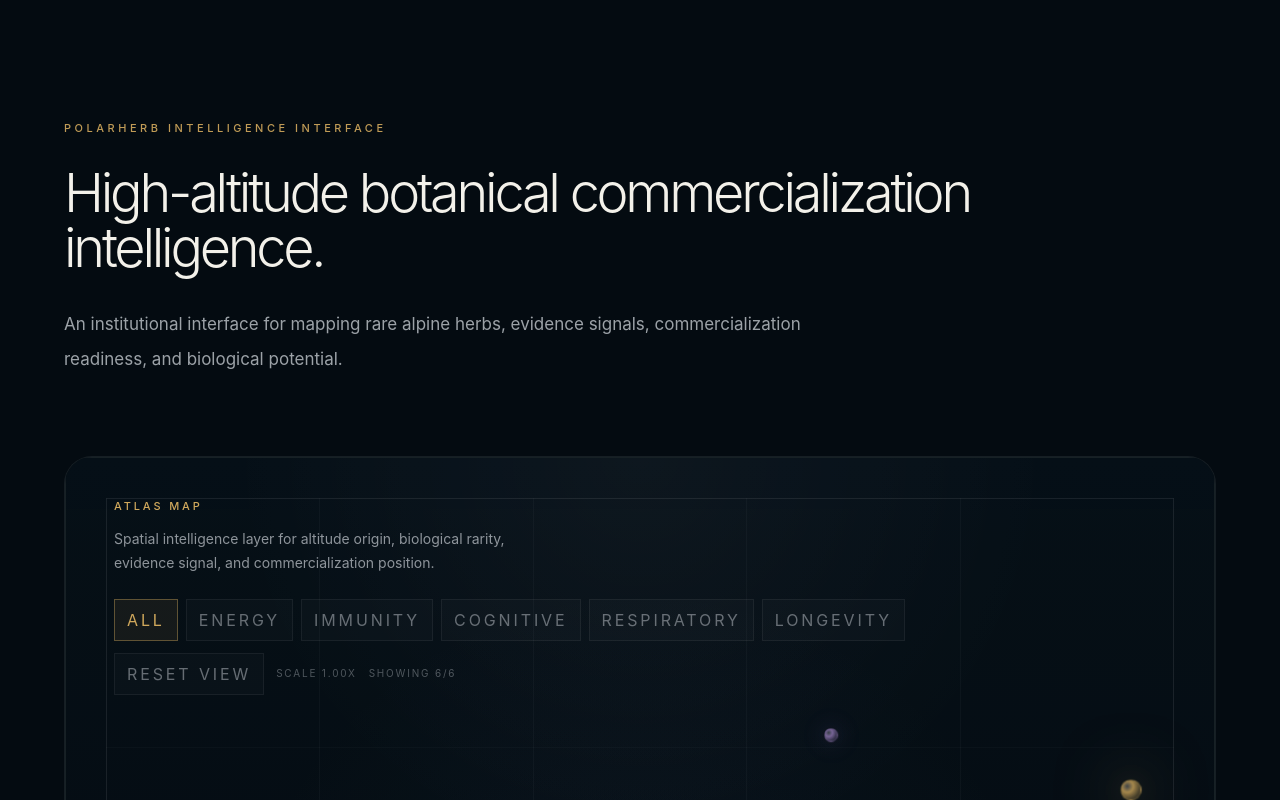
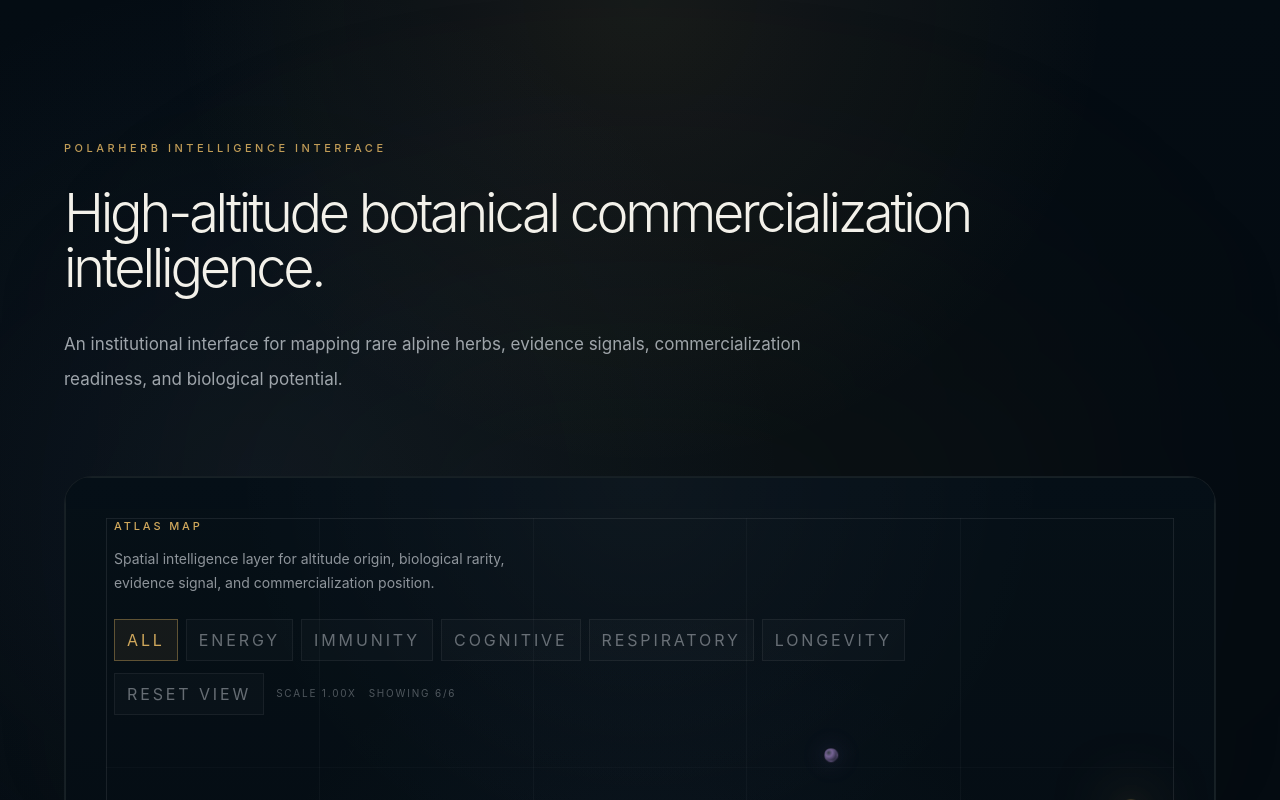
Before and after one commit to 0xMinority/polarherb-v1, a Next.js app: page / in a window 1280 px wide. Shown: the top 800 px of the page. Built offline with nearby package versions, Linux system fonts and the light colour scheme.

Commit message:
Polish homepage hero atmosphere

```diff
--- a/app/page.tsx
+++ b/app/page.tsx
@@ -7,9 +7,20 @@ import HerbProfilesSection from "../src/components/modules/HerbProfilesSection";
 export default function Home() {
   return (
     <main className="bg-[#040B11] text-[#F3F1EA]">
-      <section className="relative min-h-screen pt-[120px] pb-[80px]">
+      <section className="relative min-h-screen overflow-hidden pt-[140px] pb-[120px]">
+        <div
+          className="pointer-events-none absolute inset-0 opacity-90"
+          style={{
+            background: `
+      radial-gradient(circle at top center, rgba(208,168,92,0.10), transparent 26%),
+      radial-gradient(circle at 20% 30%, rgba(90,120,160,0.10), transparent 34%),
+      linear-gradient(to bottom, #050D14 0%, #040B11 52%, #03070B 100%)
+    `,
+          }}
+        />
         <PageContainer>
-          <div className="w-full">
+          <div className="relative z-10 w-full">
+            <div className="pointer-events-none absolute left-1/2 top-[120px] h-[520px] w-[920px] -translate-x-1/2 rounded-full bg-[#D0A85C]/[0.04] blur-[140px]" />
             <SectionHeading
               eyebrow="PolarHerb Intelligence Interface"
               title="High-altitude botanical commercialization intelligence."
```
